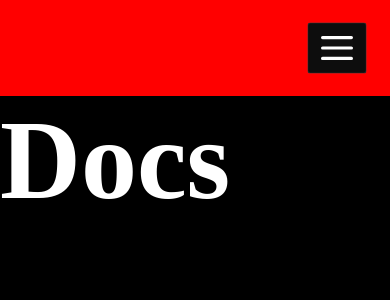
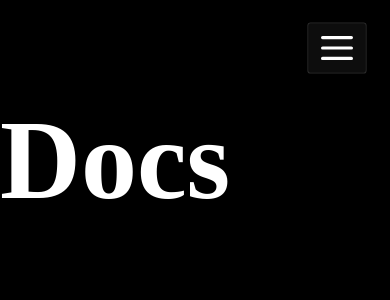
Before and after one commit to karanswarnakar/portfolio, a React (Vite) app: page /portfolio/docs in a window 390 px wide. Shown: the top 300 px of the page. Built offline with nearby package versions, Linux system fonts and the light colour scheme.

Commit message:
Removed red background color from mobile navbar styles

```diff
--- a/src/css/index.css
+++ b/src/css/index.css
@@ -153,7 +153,6 @@ nav .nav-container .burger input:checked ~ span:nth-of-type(3) {
 @media only screen and (min-width: 0px) and (max-width: 600px) {
   nav {
     width: 100%;
-    background-color: red;
     justify-content: flex-end;
     align-items: end;
     flex-flow: column-reverse;
--- a/src/css/index.scss
+++ b/src/css/index.scss
@@ -253,7 +253,7 @@ nav {
     nav {
         // height: 100vh;
         width: 100%;
-        background-color: red;
+        // background-color: red;
         justify-content: flex-end;
         align-items: end;
         flex-flow: column-reverse;
```
Also changed, not shown: 1 other file (tests, documents, lock files or other folders).
